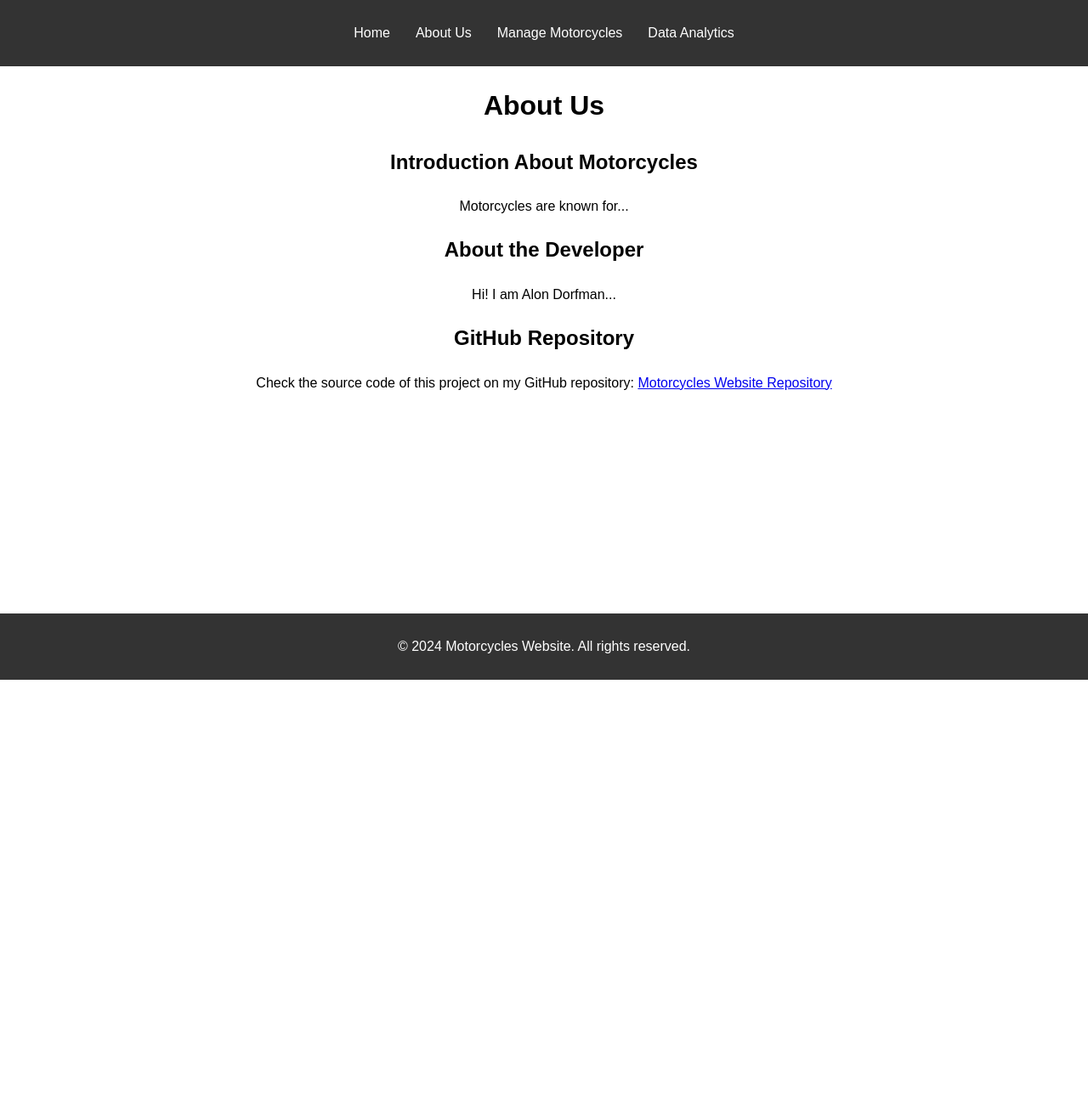
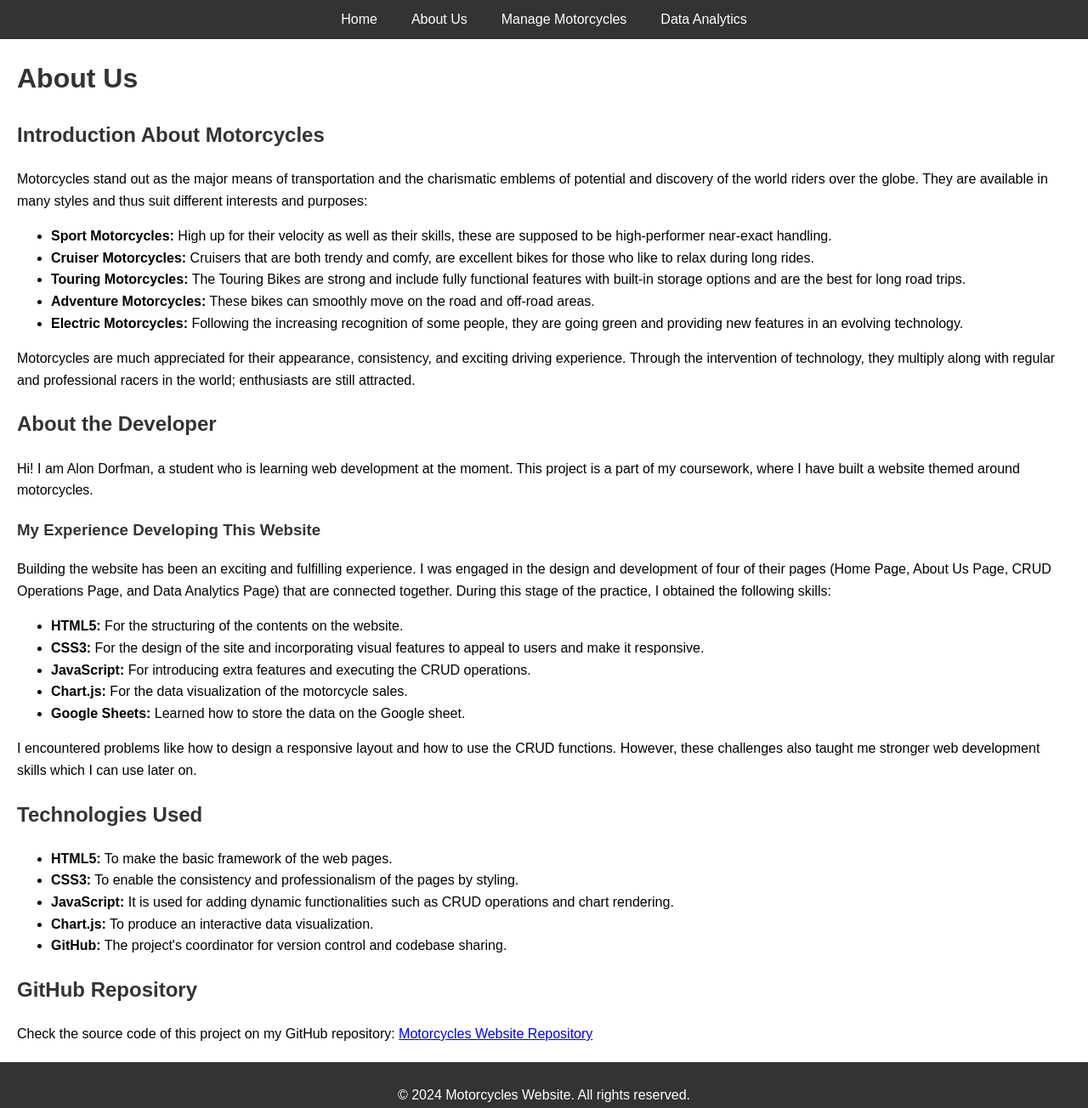
Before and after one commit to Lonnievee/motorcycles_website, a plain HTML site: page aboutus.html in a window 1280 px wide. Shown: the whole page at 85% size. Before the commit the page ends 800 px from the top, so only its background shows below. Drawn offline with Linux system fonts and the light colour scheme.

Commit message:
Add files via upload

```diff
--- a/aboutus.html
+++ b/aboutus.html
@@ -9,7 +9,7 @@
 <body>
     <header>
         <nav>
-            <ul class="navbar">
+            <ul>
                 <li><a href="index.html">Home</a></li>
                 <li><a href="aboutus.html">About Us</a></li>
                 <li><a href="motorcycles_crud.html">Manage Motorcycles</a></li>
@@ -17,26 +17,49 @@
             </ul>
         </nav>
     </header>
-
     <main>
         <h1>About Us</h1>
         <section>
             <h2>Introduction About Motorcycles</h2>
-            <p>Motorcycles are known for...</p>
+            <p>Motorcycles stand out as the major means of transportation and the charismatic emblems of potential and discovery of the world riders over the globe. They are available in many styles and thus suit different interests and purposes:</p>
+            <ul>
+                <li><strong>Sport Motorcycles:</strong> High up for their velocity as well as their skills, these are supposed to be high-performer near-exact handling.</li>
+                <li><strong>Cruiser Motorcycles:</strong> Cruisers that are both trendy and comfy, are excellent bikes for those who like to relax during long rides.</li>
+                <li><strong>Touring Motorcycles:</strong> The Touring Bikes are strong and include fully functional features with built-in storage options and are the best for long road trips.</li>
+                <li><strong>Adventure Motorcycles:</strong> These bikes can smoothly move on the road and off-road areas.</li>
+                <li><strong>Electric Motorcycles:</strong> Following the increasing recognition of some people, they are going green and providing new features in an evolving technology.</li>
+            </ul>
+            <p>Motorcycles are much appreciated for their appearance, consistency, and exciting driving experience. Through the intervention of technology, they multiply along with regular and professional racers in the world; enthusiasts are still attracted.</p>
         </section>
         <section>
             <h2>About the Developer</h2>
-            <p>Hi! I am Alon Dorfman...</p>
+            <p>Hi! I am Alon Dorfman, a student who is learning web development at the moment. This project is a part of my coursework, where I have built a website themed around motorcycles.</p>
+            <h3>My Experience Developing This Website</h3>
+            <p>Building the website has been an exciting and fulfilling experience. I was engaged in the design and development of four of their pages (Home Page, About Us Page, CRUD Operations Page, and Data Analytics Page) that are connected together. During this stage of the practice, I obtained the following skills:</p>
+            <ul>
+                <li><strong>HTML5:</strong> For the structuring of the contents on the website.</li>
+                <li><strong>CSS3:</strong> For the design of the site and incorporating visual features to appeal to users and make it responsive.</li>
+                <li><strong>JavaScript:</strong> For introducing extra features and executing the CRUD operations.</li>
+                <li><strong>Chart.js:</strong> For the data visualization of the motorcycle sales.</li>
+                <li><strong>Google Sheets:</strong> Learned how to store the data on the Google sheet.</li>
+            </ul>
+            <p>I encountered problems like how to design a responsive layout and how to use the CRUD functions. However, these challenges also taught me stronger web development skills which I can use later on.</p>
+        </section>
+        <section>
+            <h2>Technologies Used</h2>
+            <ul>
+                <li><strong>HTML5:</strong> To make the basic framework of the web pages.</li>
+                <li><strong>CSS3:</strong> To enable the consistency and professionalism of the pages by styling.</li>
+                <li><strong>JavaScript:</strong> It is used for adding dynamic functionalities such as CRUD operations and chart rendering.</li>
+                <li><strong>Chart.js:</strong> To produce an interactive data visualization.</li>
+                <li><strong>GitHub:</strong> The project's coordinator for version control and codebase sharing.</li>
+            </ul>
         </section>
         <section>
             <h2>GitHub Repository</h2>
-            <p>
-                Check the source code of this project on my GitHub repository:
-                <a href="https://github.com/Lonnievee/motorcycles_website" target="_blank">Motorcycles Website Repository</a>
-            </p>
+            <p>Check the source code of this project on my GitHub repository: <a href="https://github.com/Lonnievee/motorcycles_website" target="_blank">Motorcycles Website Repository</a></p>
         </section>
     </main>
-
     <footer>
         <p>&copy; 2024 Motorcycles Website. All rights reserved.</p>
     </footer>
--- a/style.css
+++ b/style.css
@@ -1,8 +1,8 @@
 body {
     font-family: Arial, sans-serif;
+    line-height: 1.6;
     margin: 0;
     padding: 0;
-    line-height: 1.6;
 }
 
 header {
@@ -11,30 +11,33 @@ header {
     padding: 10px 0;
 }
 
-.navbar {
+header ul {
+    list-style: none;
     display: flex;
     justify-content: center;
-    list-style: none;
+    margin: 0;
     padding: 0;
 }
 
-.navbar li {
-    margin: 0 15px;
+header ul li {
+    margin: 0 20px;
 }
 
-.navbar a {
+header ul li a {
     color: #fff;
     text-decoration: none;
 }
 
+header ul li a:hover {
+    text-decoration: underline;
+}
+
 main {
-    text-align: center;
     margin: 20px;
 }
 
-main img {
-    max-width: 100%;
-    height: auto;
+main h1, h2, h3 {
+    color: #333;
 }
 
 footer {
@@ -42,7 +45,11 @@ footer {
     color: #fff;
     text-align: center;
     padding: 10px 0;
-    position: fixed;
+    position: relative;
     bottom: 0;
     width: 100%;
 }
+
+section {
+    margin: 20px 0;
+}
```
